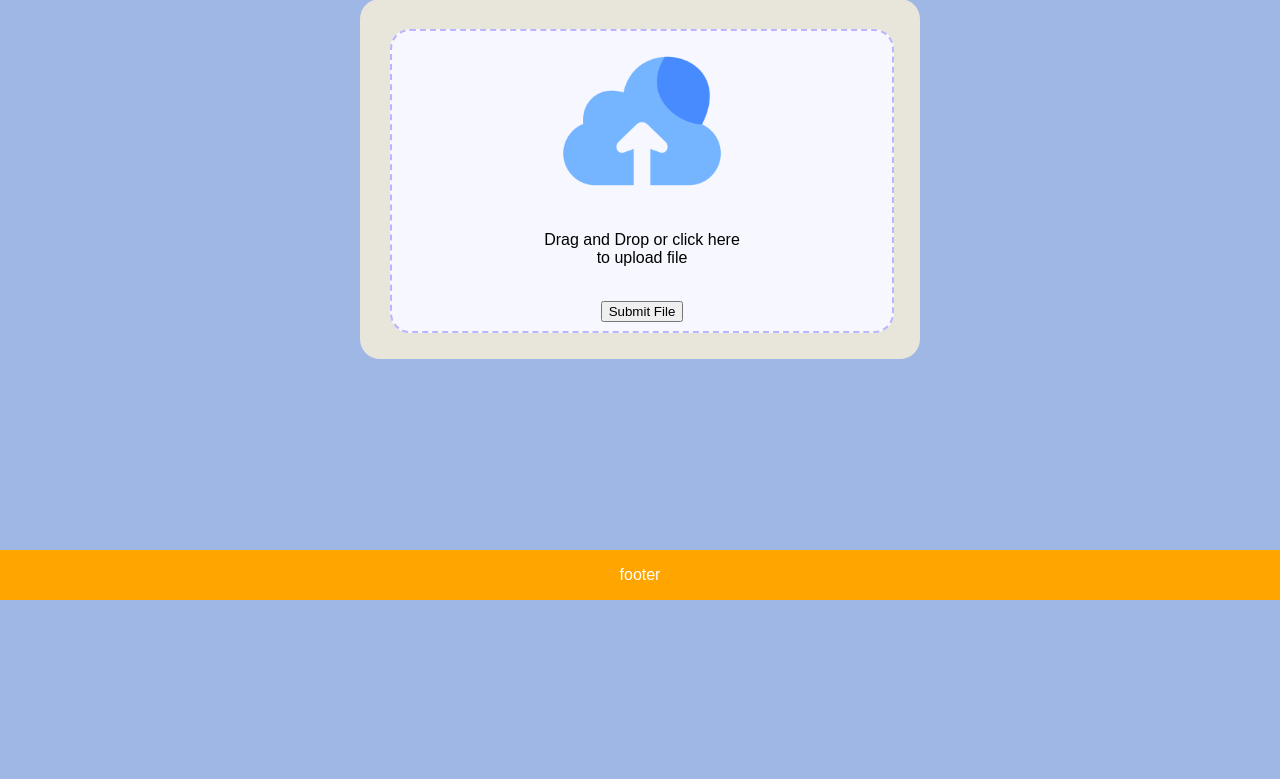
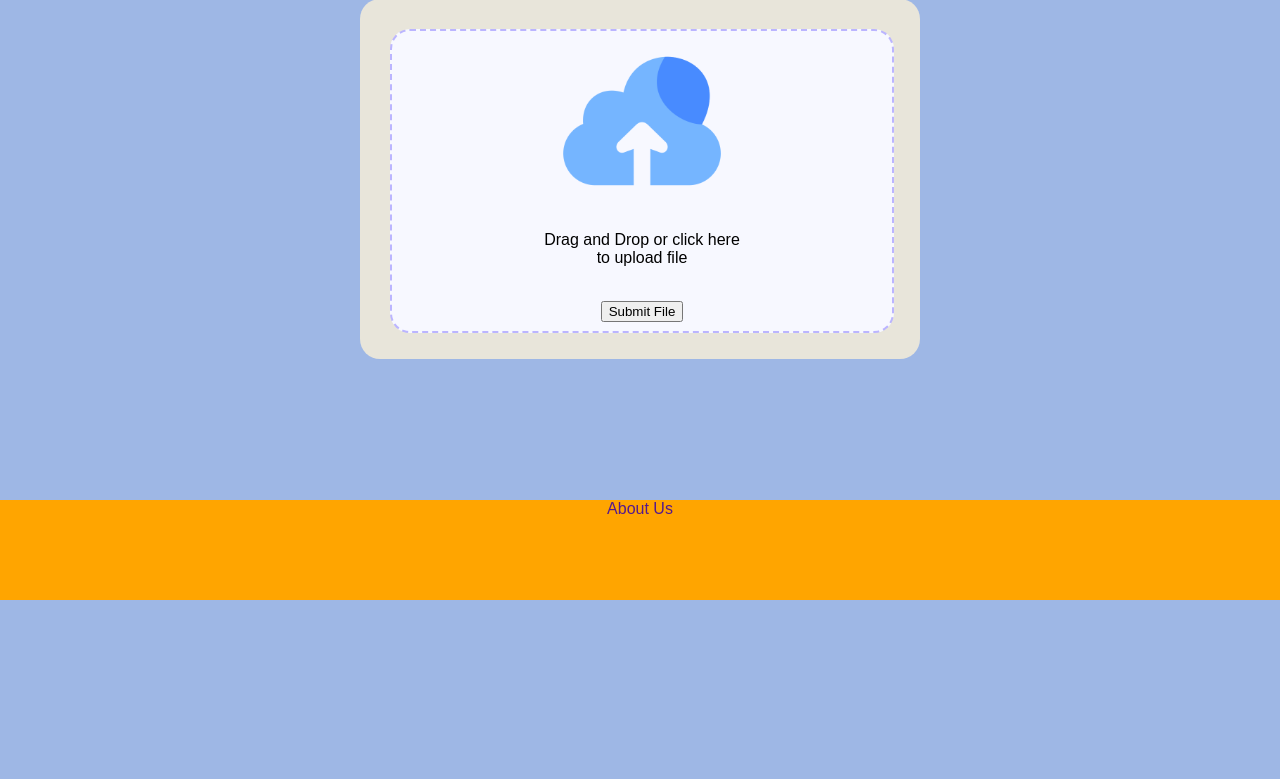
Before and after one commit to Atharv-Verma290/SongGenreRecognition, a Flask app: page /process in a window 1280 px wide. Shown: the part 200-979 px from the top of the page. Run offline with Flask 3, Linux system fonts and the light colour scheme.

Commit message:
about us

```diff
--- a/static/style.css
+++ b/static/style.css
@@ -15,7 +15,9 @@ body {
 --cornflower-blue: #648de5ff;
 --federal-blue: #080357ff; */
 
-
+a{
+    text-decoration: none;
+}
 .navbar {
     background-color: #648DE5 ;
     height: max-content;
@@ -81,6 +83,7 @@ footer {
     left: 0;
     bottom: 0;
     width: 100%;
+    height: 100px;
     background-color: orange;
     color: white;
     text-align: center;
--- a/templates/base.html
+++ b/templates/base.html
@@ -23,7 +23,9 @@
 
   {% endblock content %}
   <footer>
-    <p>footer</p>
+    <a href="">
+      About Us
+    </a>
   </footer>
   <script src="..\static\index.js"></script>
 </body>
```
